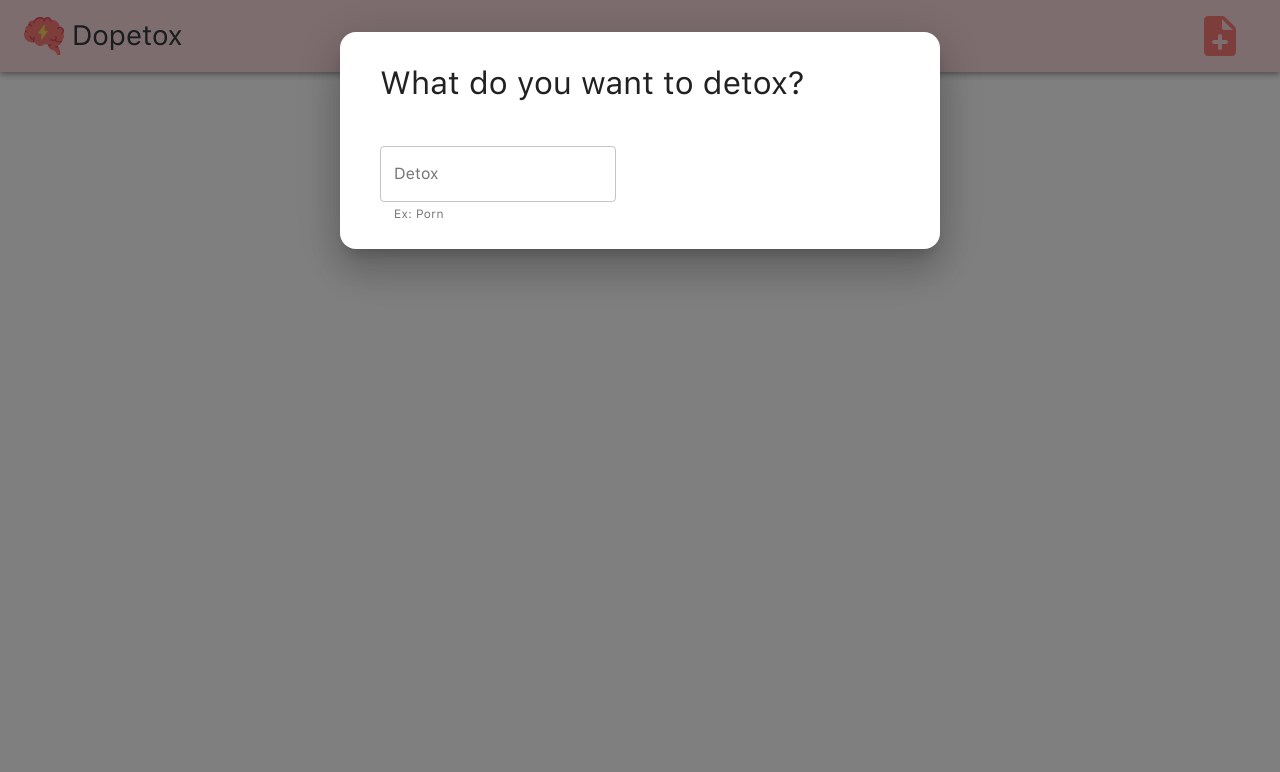
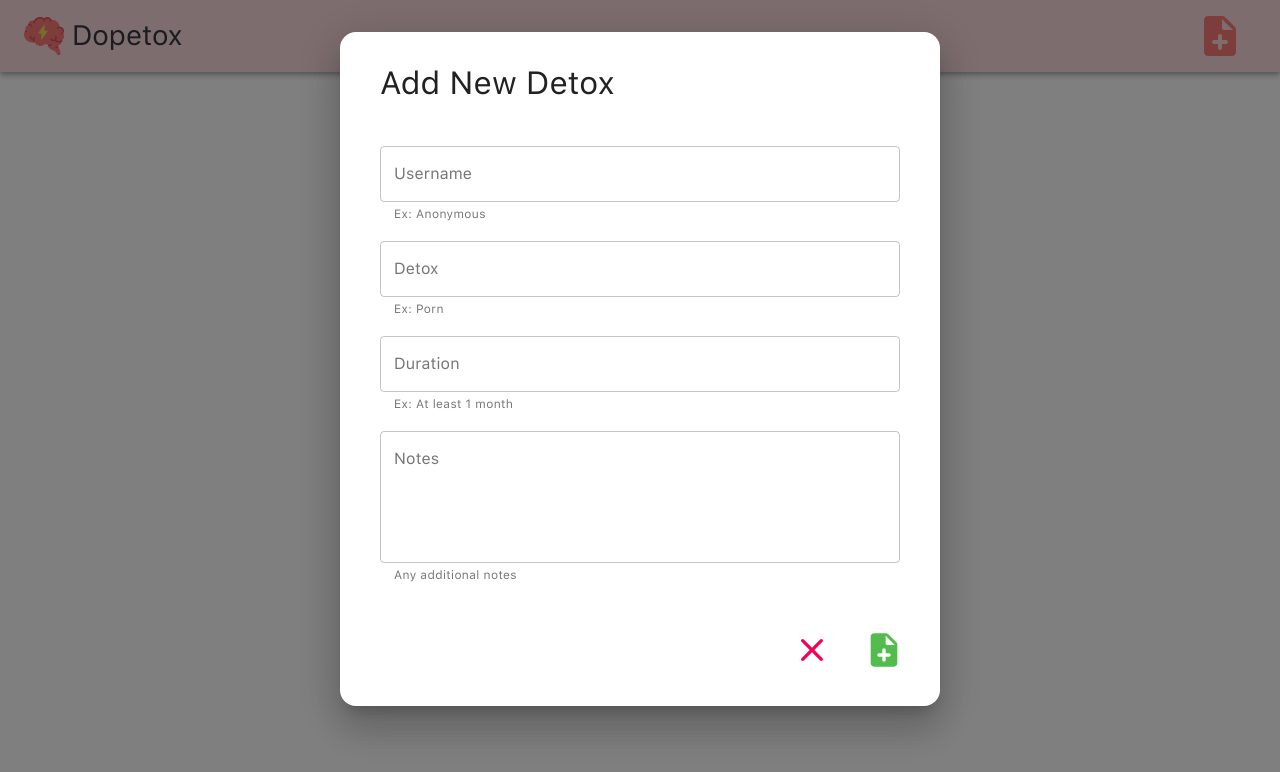
Before and after one commit to daniel-sungwon-lee/Dopetox, a React (Create React App) app in the folder client/: page / in a window 1280 px wide. Both pictures are taken after a click on the button "Add". Shown: the top 772 px of the page. Built offline with nearby package versions, Linux system fonts and the light colour scheme.

Commit message:
add form

```diff
--- a/client/src/components/add.jsx
+++ b/client/src/components/add.jsx
@@ -1,6 +1,7 @@
 import React from 'react';
 import { Dialog, DialogTitle, DialogContent, TextField,
-         Collapse } from '@material-ui/core';
+         Collapse, DialogActions, IconButton } from '@material-ui/core';
+import { NoteAddRounded, CloseRounded } from '@material-ui/icons';
 import { makeStyles } from '@material-ui/core/styles';
 
 const useStyles = makeStyles({
@@ -14,6 +15,13 @@ const useStyles = makeStyles({
         borderColor: "#FBDADE"
       }
     }
+  },
+  iconAdd: {
+    color: "#52BD4C",
+    fontSize: "2.5rem"
+  },
+  icon: {
+    fontSize: "2.5rem"
   }
 })
 
@@ -30,14 +38,44 @@ export default function Add(props) {
       <div className="m-3">
 
         <DialogTitle>
-          <h2>What do you want to detox?</h2>
+          <h2>Add New Detox</h2>
         </DialogTitle>
 
         <form>
           <DialogContent>
-            <TextField multiline id="content" variant="outlined" label="Detox" classes={{root: classes.textarea}}
-             helperText="Ex: Porn" required InputLabelProps={{required: false}} />
+
+            <div className="mb-3">
+              <TextField multiline id="username" variant="outlined" label="Username" classes={{ root: classes.textarea }}
+                helperText="Ex: Anonymous" required InputLabelProps={{ required: false }} fullWidth />
+            </div>
+
+            <div className="mb-3">
+              <TextField multiline id="detox" variant="outlined" label="Detox" classes={{root: classes.textarea}}
+              helperText="Ex: Porn" required InputLabelProps={{required: false}} fullWidth />
+            </div>
+
+            <div className="mb-3">
+              <TextField multiline id="duration" variant="outlined" label="Duration" classes={{ root: classes.textarea }}
+              helperText="Ex: At least 1 month" required InputLabelProps={{ required: false }} fullWidth />
+            </div>
+
+            <div className="mb-3">
+              <TextField multiline id="notes" variant="outlined" label="Notes" classes={{ root: classes.textarea }}
+                helperText="Any additional notes" required InputLabelProps={{ required: false }} fullWidth
+                rows={5} />
+            </div>
+
           </DialogContent>
+
+          <DialogActions>
+            <IconButton>
+              <CloseRounded color="secondary" className={classes.icon} />
+            </IconButton>
+
+            <IconButton type="submit">
+              <NoteAddRounded className={classes.iconAdd} />
+            </IconButton>
+          </DialogActions>
         </form>
 
       </div>
```
